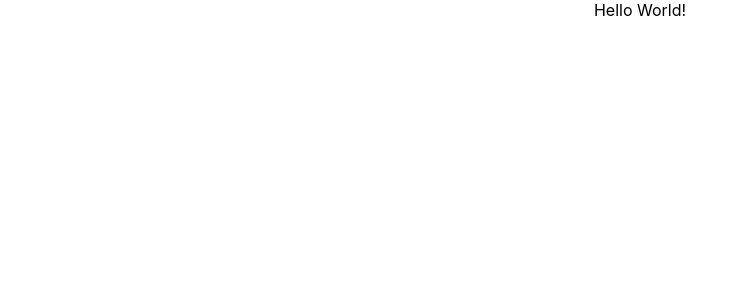
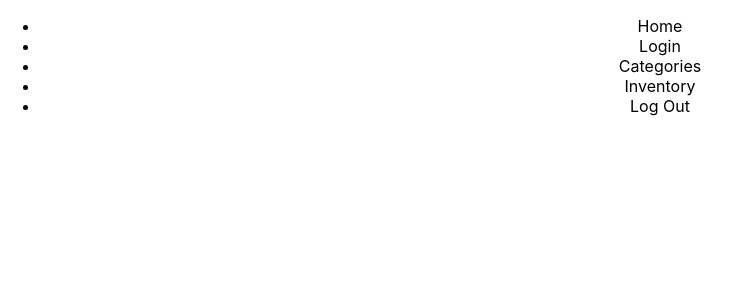
Before and after one commit to djbalabis/FP-Marketplace-client, a React (Create React App) app: page / in a window 1280 px wide. Shown: the top 300 px of the page, without its empty margins (0-741 px from the left). Built offline with nearby package versions, Linux system fonts and the light colour scheme.

Commit message:
added components folder and touched relevant files

```diff
--- a/src/App.js
+++ b/src/App.js
@@ -1,6 +1,7 @@
 import logo from "./logo.svg";
 import "./App.css";
-import { Home } from "./Home";
+import { Home } from "./components/Home";
+import { NavBar } from "./components/NavBar";
 // const client = new ApolloClient({
 //   uri: "https://whatever-marketplace-server.herokuapp.com/",
 //   cache: new InMemoryCache(),
@@ -9,6 +10,7 @@ import { Home } from "./Home";
 function App() {
   return (
     <div className="App">
+      <NavBar />
       <Home />
     </div>
   );
--- a/src/Home.js
+++ /dev/null
@@ -1,3 +0,0 @@
-export const Home = () => {
-  return <>Hello World!</>;
-};
--- /dev/null
+++ b/src/components/Home.js
@@ -0,0 +1,10 @@
+export const Home = () => {
+  return (
+    <div id="main">
+      <main>
+         {/* logo image */}
+        <img src="" alt="" />
+      </main>
+    </div>
+  )
+};
--- /dev/null
+++ b/src/components/NavBar.js
@@ -0,0 +1,23 @@
+import React from 'react';
+
+export const NavBar = () => {
+    return (
+      <div id="navbar">
+        <head>
+            <title> Marketplace </title>
+            <link rel="stylesheet" href="" />
+            <meta />
+        </head>
+
+        <nav>
+            <ul>
+                <li> Home </li>
+                <li> Login </li>
+                <li> Categories </li>
+                <li> Inventory </li>
+                <li> Log Out </li>
+            </ul>
+        </nav>
+      </div>
+    )
+  };
```
Also changed, not shown: src/components/Login.js (added, +12 -0 lines), src/components/Categories.js (added), src/components/Inventory.js (added), src/components/SignUp.js (added).
